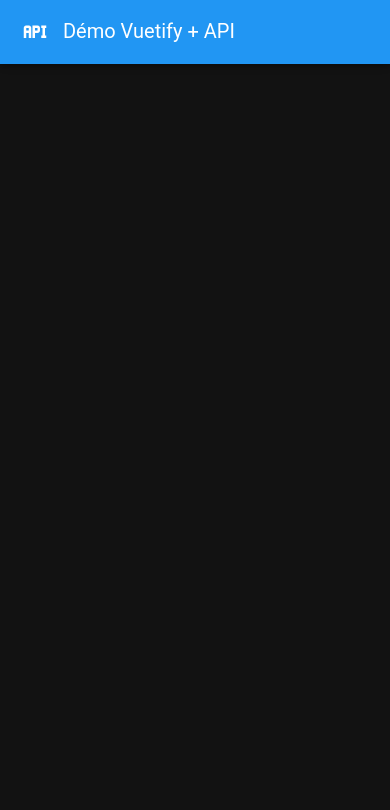
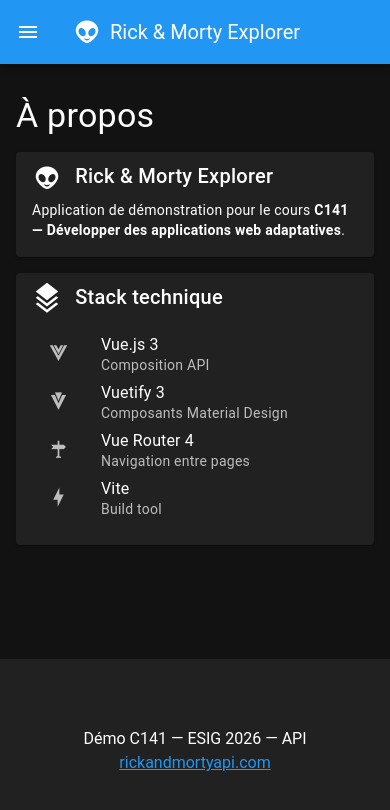
Before and after one commit to fallinov/esig-141-demo-vuetify-api, a Vue app: page /about in a window 390 px wide. Before the commit this address had no page. Shown: the top 810 px of the page. Built offline with nearby package versions, Linux system fonts and the light colour scheme.

Commit message:
feat: refactoring démo API → Rick and Morty
- API Rick and Morty au lieu de JSONPlaceholder
- 2 pages : personnages (fetch API) + à propos (statique)
- Navigation drawer avec hamburger menu
- Footer avec crédits

```diff
--- a/index.html
+++ b/index.html
@@ -4,7 +4,7 @@
     <meta charset="UTF-8">
     <link rel="icon" href="/favicon.ico">
     <meta name="viewport" content="width=device-width, initial-scale=1.0">
-    <title>Démo Vuetify + API</title>
+    <title>Rick & Morty Explorer</title>
   </head>
   <body>
     <div id="app"></div>
--- a/src/App.vue
+++ b/src/App.vue
@@ -1,18 +1,53 @@
 <template>
   <v-app>
+    <!-- Menu de navigation latéral -->
+    <v-navigation-drawer v-model="drawer" temporary>
+      <v-list nav>
+        <v-list-item
+          v-for="item in navItems"
+          :key="item.to"
+          :to="item.to"
+          :prepend-icon="item.icon"
+          :title="item.title"
+        />
+      </v-list>
+    </v-navigation-drawer>
+
+    <!-- Barre de navigation -->
     <v-app-bar color="primary" prominent>
+      <v-app-bar-nav-icon @click="drawer = !drawer" />
+
       <v-app-bar-title>
-        <v-icon icon="mdi-api" class="mr-2" />
-        Démo Vuetify + API
+        <RouterLink to="/" class="text-white text-decoration-none d-flex align-center">
+          <v-icon icon="mdi-alien" class="mr-2" />
+          Rick & Morty Explorer
+        </RouterLink>
       </v-app-bar-title>
     </v-app-bar>
 
     <v-main>
       <RouterView />
     </v-main>
+
+    <v-footer class="text-center">
+      <v-col>
+        Démo C141 — ESIG {{ new Date().getFullYear() }} —
+        API
+        <a href="https://rickandmortyapi.com" target="_blank" class="text-primary">
+          rickandmortyapi.com
+        </a>
+      </v-col>
+    </v-footer>
   </v-app>
 </template>
 
 <script setup>
-  //
+import { ref } from 'vue'
+
+const drawer = ref(false)
+
+const navItems = [
+  { title: 'Personnages', to: '/', icon: 'mdi-account-group' },
+  { title: 'À propos', to: '/about', icon: 'mdi-information' },
+]
 </script>
--- /dev/null
+++ b/src/pages/AboutPage.vue
@@ -0,0 +1,35 @@
+<template>
+  <v-container>
+    <h1 class="text-h4 my-4">À propos</h1>
+
+    <v-card class="mb-4">
+      <v-card-title>
+        <v-icon icon="mdi-alien" class="mr-2" />
+        Rick & Morty Explorer
+      </v-card-title>
+      <v-card-text>
+        Application de démonstration pour le cours
+        <strong>C141 — Développer des applications web adaptatives</strong>.
+      </v-card-text>
+    </v-card>
+
+    <v-card>
+      <v-card-title>
+        <v-icon icon="mdi-layers-triple" class="mr-2" />
+        Stack technique
+      </v-card-title>
+      <v-card-text>
+        <v-list density="compact">
+          <v-list-item prepend-icon="mdi-vuejs" title="Vue.js 3" subtitle="Composition API" />
+          <v-list-item prepend-icon="mdi-vuetify" title="Vuetify 3" subtitle="Composants Material Design" />
+          <v-list-item prepend-icon="mdi-sign-direction" title="Vue Router 4" subtitle="Navigation entre pages" />
+          <v-list-item prepend-icon="mdi-lightning-bolt" title="Vite" subtitle="Build tool" />
+        </v-list>
+      </v-card-text>
+    </v-card>
+  </v-container>
+</template>
+
+<script setup>
+  //
+</script>
--- a/src/pages/HomePage.vue
+++ b/src/pages/HomePage.vue
@@ -1,6 +1,6 @@
 <template>
   <v-container>
-    <h1 class="text-h4 my-4">Utilisateurs — JSONPlaceholder API</h1>
+    <h1 class="text-h4 my-4">Personnages Rick & Morty</h1>
 
     <!-- Chargement -->
     <div v-if="loading" class="d-flex justify-center my-8">
@@ -12,32 +12,35 @@
       {{ error }}
     </v-alert>
 
-    <!-- Liste des utilisateurs -->
+    <!-- Liste des personnages -->
     <v-row v-else>
       <v-col
-        v-for="user in users"
-        :key="user.id"
+        v-for="character in characters"
+        :key="character.id"
         cols="12"
         sm="6"
         md="4"
         lg="3"
       >
         <v-card class="h-100">
-          <v-card-title>{{ user.name }}</v-card-title>
-          <v-card-subtitle>{{ user.company.name }}</v-card-subtitle>
+          <v-img
+            :src="character.image"
+            :alt="character.name"
+            height="200"
+            cover
+          />
+          <v-card-title>{{ character.name }}</v-card-title>
           <v-card-text>
-            <div class="d-flex align-center mb-1">
-              <v-icon icon="mdi-email" size="small" class="mr-2" />
-              {{ user.email }}
-            </div>
-            <div class="d-flex align-center mb-1">
-              <v-icon icon="mdi-phone" size="small" class="mr-2" />
-              {{ user.phone }}
-            </div>
-            <div class="d-flex align-center">
-              <v-icon icon="mdi-map-marker" size="small" class="mr-2" />
-              {{ user.address.city }}
-            </div>
+            <v-chip
+              :color="statusColor(character.status)"
+              size="small"
+              class="mr-2"
+            >
+              {{ character.status }}
+            </v-chip>
+            <v-chip size="small" variant="outlined">
+              {{ character.species }}
+            </v-chip>
           </v-card-text>
         </v-card>
       </v-col>
@@ -49,23 +52,31 @@
 import { ref, onMounted } from 'vue'
 
 // État réactif
-const users = ref([])
+const characters = ref([])
 const loading = ref(true)
 const error = ref(null)
+
+/**
+ * Retourne la couleur du chip selon le statut du personnage.
+ */
+function statusColor(status) {
+  const colors = { Alive: 'green', Dead: 'red', unknown: 'grey' }
+  return colors[status] || 'grey'
+}
 
 // Chargement des données au montage du composant
 onMounted(async () => {
   try {
-    const response = await fetch('https://jsonplaceholder.typicode.com/users')
+    const response = await fetch('https://rickandmortyapi.com/api/character')
 
-    // Vérifier que la réponse est OK (status 200-299)
     if (!response.ok) {
       throw new Error(`Erreur HTTP ${response.status}`)
     }
 
-    users.value = await response.json()
+    const data = await response.json()
+    characters.value = data.results
   } catch (err) {
-    error.value = `Impossible de charger les utilisateurs : ${err.message}`
+    error.value = `Impossible de charger les personnages : ${err.message}`
   } finally {
     loading.value = false
   }
--- a/src/router/index.js
+++ b/src/router/index.js
@@ -1,12 +1,18 @@
 import { createWebHistory, createRouter } from 'vue-router'
 
 import HomePage from '@/pages/HomePage.vue'
+import AboutPage from '@/pages/AboutPage.vue'
 
 const routes = [
   {
     path: '/',
     name: 'home',
     component: HomePage,
+  },
+  {
+    path: '/about',
+    name: 'about',
+    component: AboutPage,
   },
 ]
 
```
Also changed, not shown: 1 other file (tests, documents, lock files or other folders).
